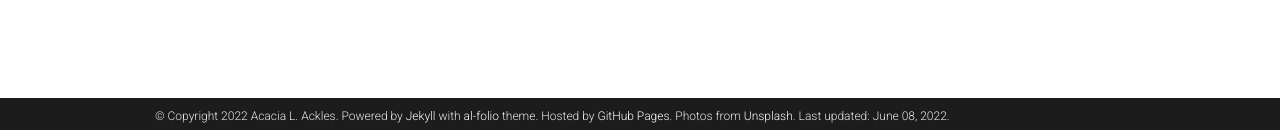
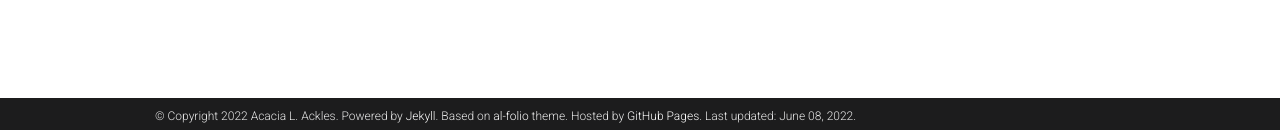
Before and after one commit to alackles/alackles.github.io, a Jekyll site: the page built from _pages/about.md, in a window 1280 px wide. Shown: the part 767-897 px from the top of the page. Built offline with Jekyll 4.4.1, drawn with Linux system fonts in a browser that asks for light colours; comment, search, counter and statistics services are not loaded; a style sheet for code colours, icons or effects is not loaded.

Commit message:
Personalize footer and keywords

```diff
--- a/_config.yml
+++ b/_config.yml
@@ -9,10 +9,9 @@
 description: > # the ">" symbol means to ignore newlines until "footer_text:"
         PHD Candidate at MSU.
 footer_text: >
-  Powered by <a href="https://jekyllrb.com/" target="_blank">Jekyll</a> with <a href="https://github.com/alshedivat/al-folio">al-folio</a> theme.
+  Powered by <a href="https://jekyllrb.com/" target="_blank">Jekyll</a>. Based on <a href="https://github.com/alshedivat/al-folio">al-folio</a> theme.
   Hosted by <a href="https://pages.github.com/" target="_blank">GitHub Pages</a>.
-  Photos from <a href="https://unsplash.com" target="_blank">Unsplash</a>.
-keywords: jekyll, jekyll-theme, academic-website, portfolio-website  # add your own keywords or leave empty
+keywords: acacia, ackles, lawrence  # add your own keywords or leave empty
 
 lang: en # the language of your site (for example: en, fr, cn, ru, etc.)
 icon: 🧪 # the emoji used as the favicon
```
